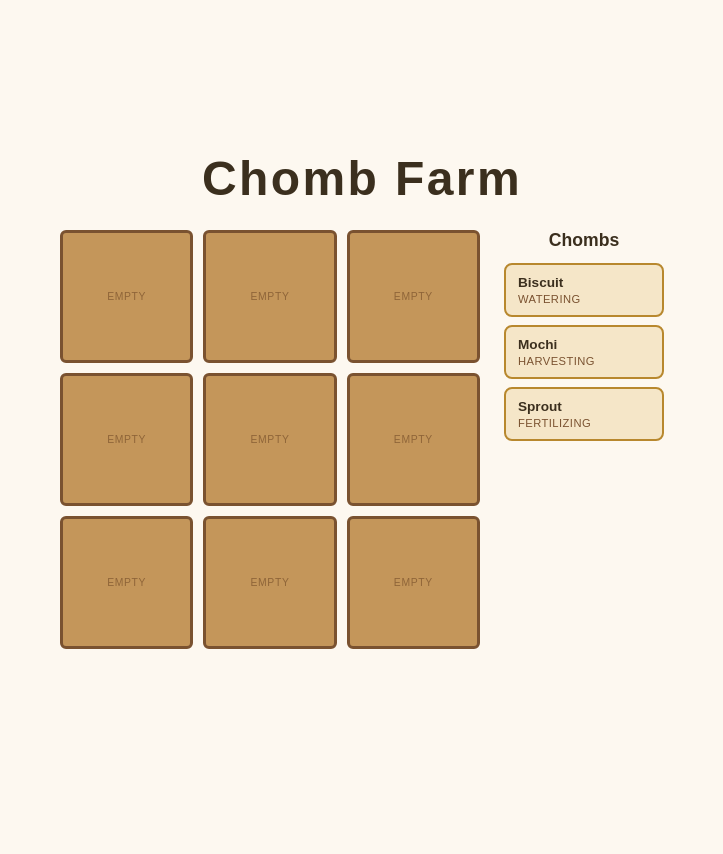
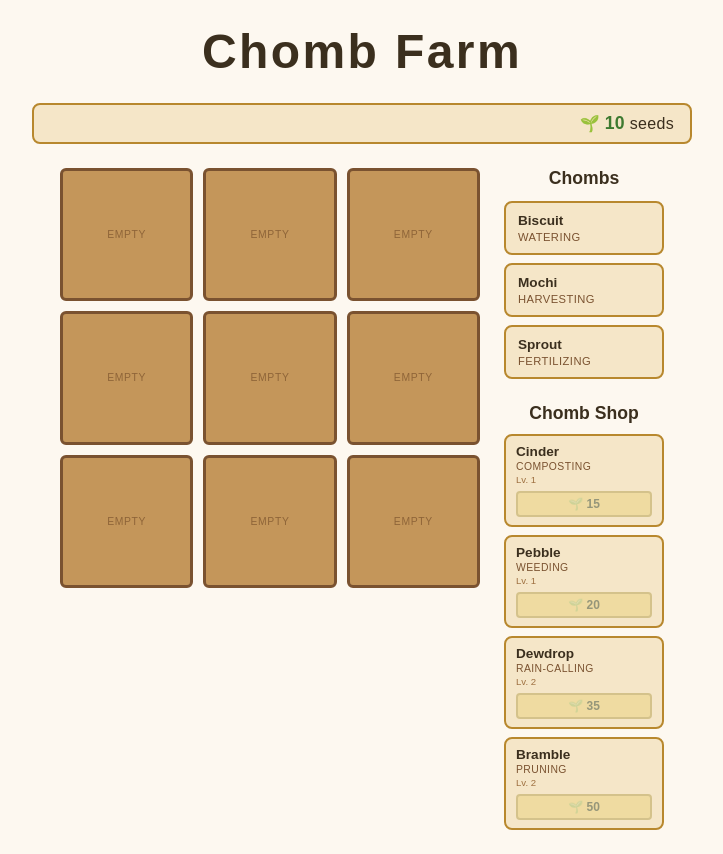
Before and after one commit to coconath0/chomb-farm, a React (Vite) app: page / in a window 1280 px wide. Shown: the whole page, without its empty margins (278-1001 px from the left). Before the commit the page ends 800 px from the top, so only its background shows below. Built offline with nearby package versions, Linux system fonts and the light colour scheme.

Commit message:
feat: add HUD component for displaying seed count and integrate into App component layout

```diff
--- a/src/App.jsx
+++ b/src/App.jsx
@@ -1,14 +1,20 @@
 import styles from './App.module.css'
 import FarmGrid from './components/FarmGrid'
 import ChombRoster from './components/ChombRoster'
+import ChombShop from './components/ChombShop'
+import HUD from './components/HUD'
 
 function App() {
   return (
     <main className={styles.app}>
       <h1 className={styles.title}>Chomb Farm</h1>
+      <HUD />
       <div className={styles.layout}>
         <FarmGrid />
-        <ChombRoster />
+        <div className={styles.sidebar}>
+          <ChombRoster />
+          <ChombShop />
+        </div>
       </div>
     </main>
   )
--- a/src/App.module.css
+++ b/src/App.module.css
@@ -18,6 +18,14 @@
   justify-content: center;
 }
 
+.sidebar {
+  display: flex;
+  flex-direction: column;
+  gap: 24px;
+  width: 160px;
+  flex-shrink: 0;
+}
+
 .title {
   font-size: 3rem;
   font-weight: bold;
--- /dev/null
+++ b/src/components/HUD.jsx
@@ -0,0 +1,14 @@
+import { useFarm } from "../FarmContext";
+import styles from "./HUD.module.css";
+
+export default function HUD() {
+    const { state } = useFarm();
+
+    return (
+        <div className={styles.hud}>
+            <span className={styles.seedCount}>
+                🌱 <strong>{state.seeds}</strong> seeds
+            </span>
+        </div>
+    );
+}
--- /dev/null
+++ b/src/components/HUD.module.css
@@ -0,0 +1,23 @@
+.hud {
+    width: 100%;
+    max-width: 660px;
+    background-color: #f5e6c8;
+    border: 2px solid #b8882e;
+    border-radius: 8px;
+    padding: 8px 16px;
+    display: flex;
+    align-items: center;
+    justify-content: flex-end;
+    box-sizing: border-box;
+}
+
+.seedCount {
+    font-size: 1rem;
+    color: #3b2f1e;
+    letter-spacing: 0.02em;
+}
+
+.seedCount strong {
+    font-size: 1.1rem;
+    color: #3e7a30;
+}
```
